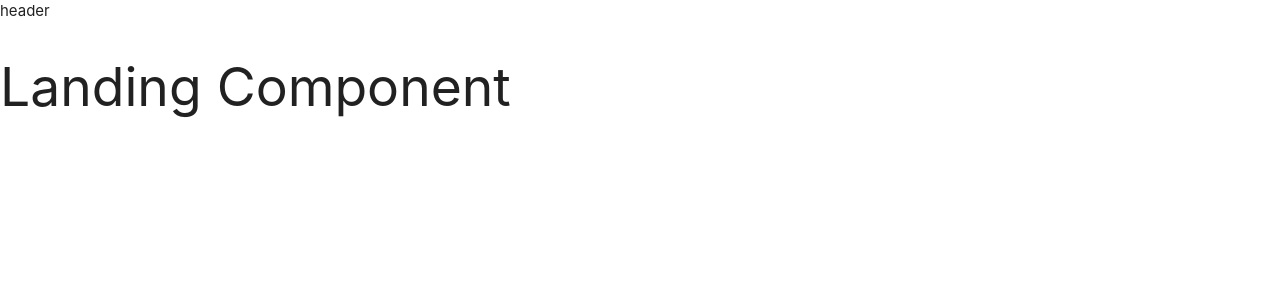
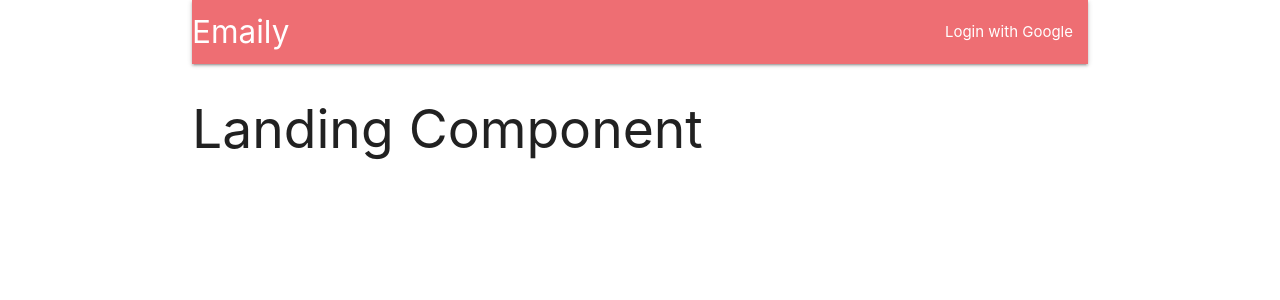
Before and after one commit to khaled-hossain-code/emaily-react-node, a React (Create React App) app in the folder client/: page / in a window 1280 px wide. Shown: the top 300 px of the page. Built offline with nearby package versions, Linux system fonts and the light colour scheme.

Commit message:
Design header

```diff
--- a/client/src/components/App.js
+++ b/client/src/components/App.js
@@ -9,7 +9,7 @@
 
 function App () {
   return (
-    <div>
+    <div className="container">
       <BrowserRouter>
         <div>
           <Header />
--- a/client/src/components/Header.js
+++ b/client/src/components/Header.js
@@ -3,12 +3,16 @@
 class Header extends Component {
   render(){
     return (
-      <div>
-        header
-      </div>
+      <nav>
+        <div className="nav-wrappere">
+          <a href="#" className="brand-logo">Emaily</a>
+          <ul className="right">
+            <li><a href="/auth/google">Login with Google</a></li>
+          </ul>
+        </div>
+      </nav>
     )
   }
-
 };
 
 export default Header;
```
